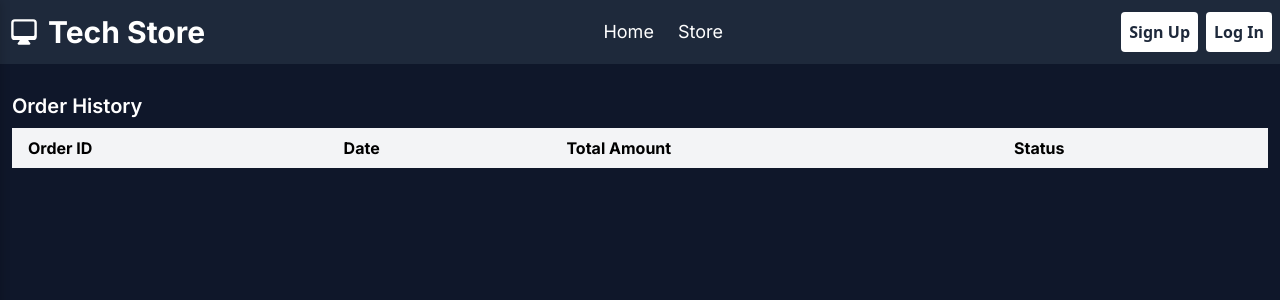
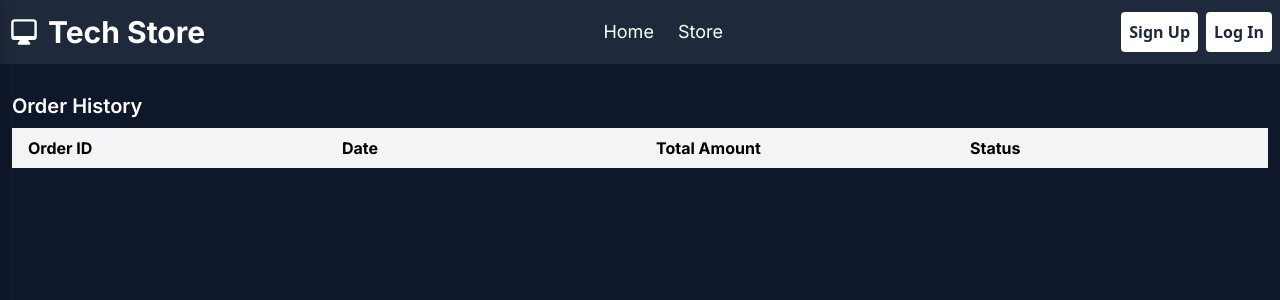
Before and after one commit to Husseinn-Essam/tech-shop-app, a Next.js app: page /order-history in a window 1280 px wide. Shown: the top 300 px of the page. Built offline with nearby package versions, Linux system fonts and the light colour scheme; no server answers.

Commit message:
tables overflow fix

```diff
--- a/src/app/cart/page.tsx
+++ b/src/app/cart/page.tsx
@@ -33,7 +33,7 @@ const CartPage: React.FC<any> = () => {
   return (
     <div className="cart mt-4 p-3 flex flex-col overflow-scroll">
       <h2 className="text-xl font-semibold mb-2 text-white">Your Cart</h2>
-      <table className="  w-full border-collapse bg-gray-100 overflow-scroll">
+      <table className="  border-collapse bg-gray-100 table-fixed w-full">
         <thead>
           <tr className="bg-gray-100">
             <th className="py-2 px-4 text-left">Product Name</th>
--- a/src/app/order-history/page.tsx
+++ b/src/app/order-history/page.tsx
@@ -7,9 +7,12 @@ const OrderHistory = () => {
   const { data: session } = useSession();
 
   return (
-    <div className="cart mt-4 p-3 flex flex-col overflow-scroll">
+    <div
+      className="cart mt-4 p-3 flex flex-col
+    "
+    >
       <h2 className="text-xl font-semibold mb-2 text-white">Order History</h2>
-      <table className="w-full border-collapse bg-gray-100">
+      <table className=" border-collapse bg-gray-100 table-fixed w-full">
         <thead>
           <tr className="bg-gray-100">
             <th className="py-2 px-4 text-left"> Order ID</th>
```
